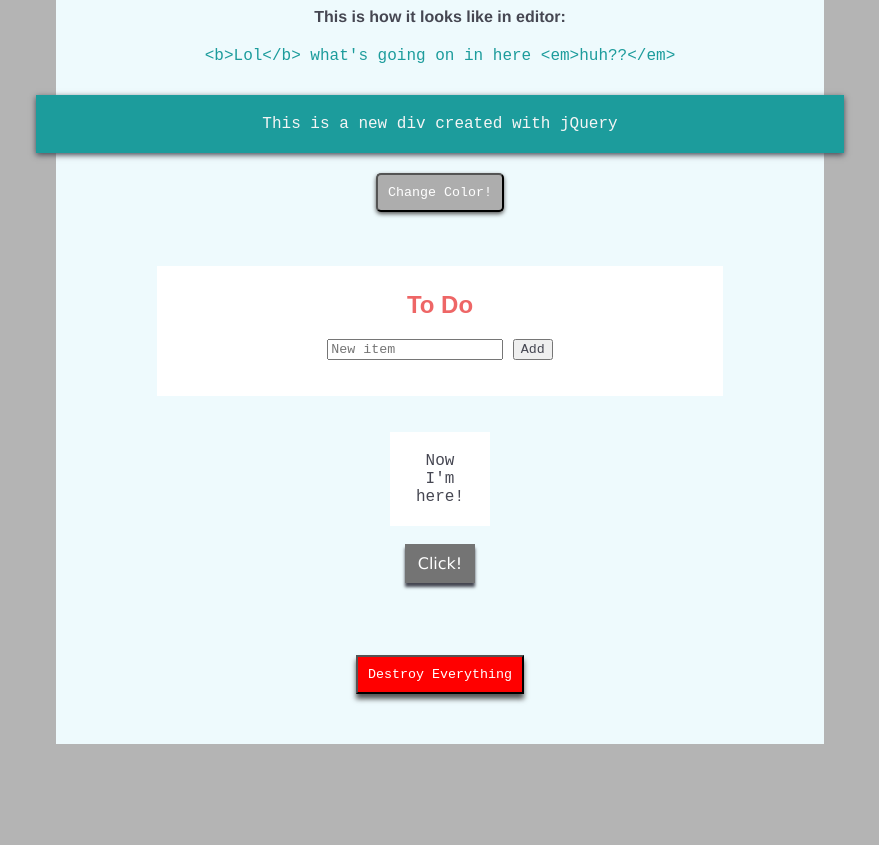
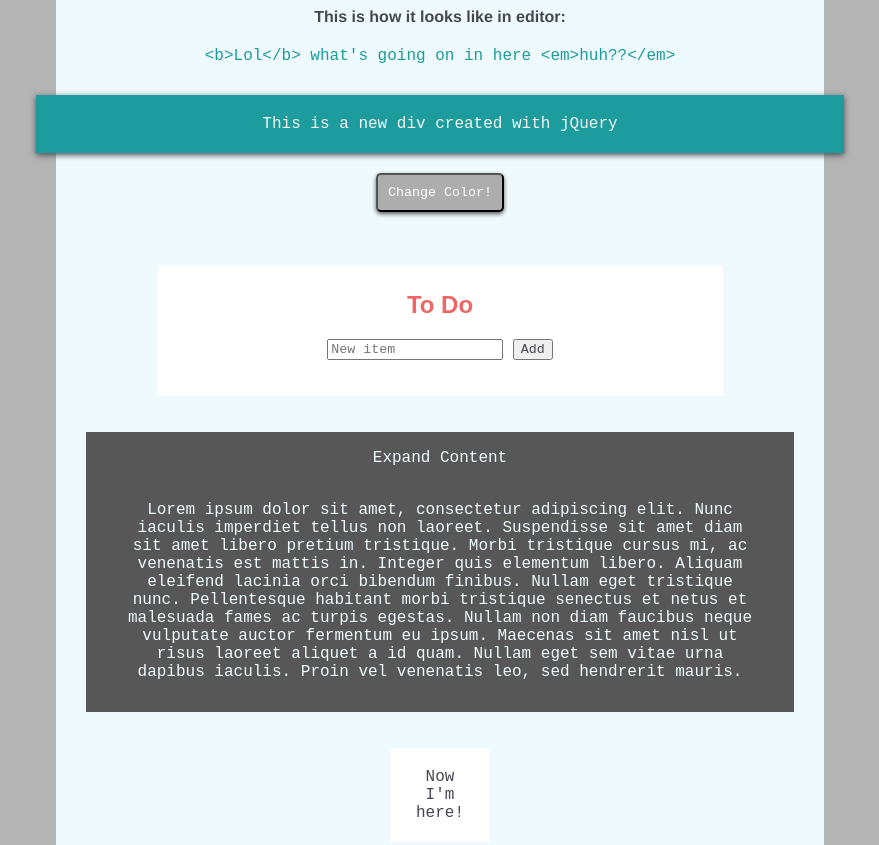
Before and after one commit to melmollie/jQuery_testing, a plain HTML site: page index.html in a window 1280 px wide. Shown: the part 1002-1847 px from the top of the page, without its empty margins (200-1079 px from the left). Before the commit the page ends 1784 px from the top, so only its background shows below. Drawn offline with nearby package versions, Linux system fonts and the light colour scheme.

Commit message:
Create sliding element
Created sliding element using jQuery. Made some styling in CSS.

```diff
--- a/script.js
+++ b/script.js
@@ -15,13 +15,35 @@ $(function(){
 });
 
 $(function() {
+    let slideIt = $("<br /> <br /><div id='slideIt'></div>").html("<p>Expand Content</p>");
+    $(".todo-wrapper").after(slideIt);
+});
+
+$(function() {
+    let expandableContent = $("<div id='text-area'></div>").html("<p>Lorem ipsum dolor sit amet, consectetur adipiscing elit. Nunc iaculis imperdiet tellus non laoreet. Suspendisse sit amet diam sit amet libero pretium tristique. Morbi tristique cursus mi, ac venenatis est mattis in. Integer quis elementum libero. Aliquam eleifend lacinia orci bibendum finibus. Nullam eget tristique nunc. Pellentesque habitant morbi tristique senectus et netus et malesuada fames ac turpis egestas. Nullam non diam faucibus neque vulputate auctor fermentum eu ipsum. Maecenas sit amet nisl ut risus laoreet aliquet a id quam. Nullam eget sem vitae urna dapibus iaculis. Proin vel venenatis leo, sed hendrerit mauris.</p>");
+    $("#slideIt").after(expandableContent);
+});
+
+$(function() {
+    $("#slideIt").click(function() {
+        $("#text-area").slideToggle(500);
+    });
+});
+
+$(function() {
     let hideThis = $("<br /> <br /><div id='hideMe'></div>").html("Now I'm here!");
-    $(".todo-wrapper").after(hideThis);
+    $("#text-area").after(hideThis);
 });
 
 $(function() {
     let hideButton = $("<br /> <p id='hideMe-click'></p>").html("Click!");
     $("#hideMe").after(hideButton);
+});
+
+$(function(){
+    $("#hideMe-click").click(function() {
+        $("#hideMe").fadeToggle(1000);
+    });
 });
 
 $(function() {
--- a/style.css
+++ b/style.css
@@ -124,6 +124,24 @@ span {
     cursor: pointer;
 }
 
+#slideIt {
+    background-color: #575757;
+    padding: 1px;
+}
+
+#slideIt p {
+    color: #eefafd;
+}
+
+#text-area {
+    background-color: #575757;
+    padding: 1px 40px 15px 40px;
+}
+
+#text-area p {
+    color: #eefafd;
+}
+
 #hideMe {
     background-color: white;
     padding: 20px;
@@ -156,7 +174,7 @@ span {
 }
 
 #delete-button:hover {
-    box-shadow: 0px 2px 2px #575757;
+    box-shadow: 0px 0px 3px #575757;
 }
 
 footer {
```
